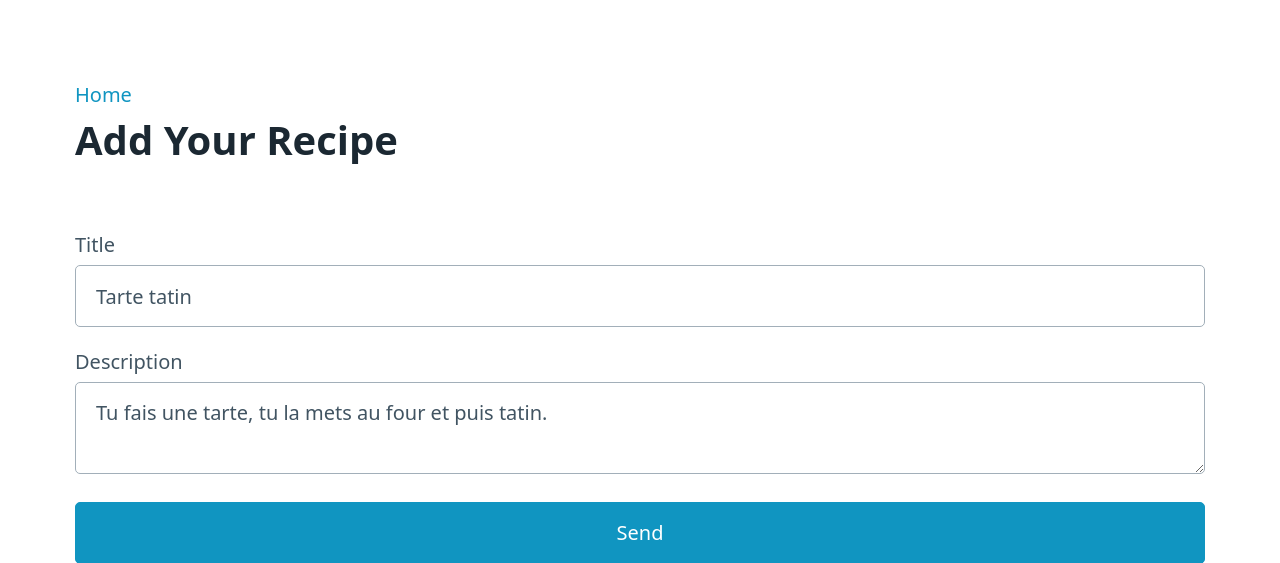
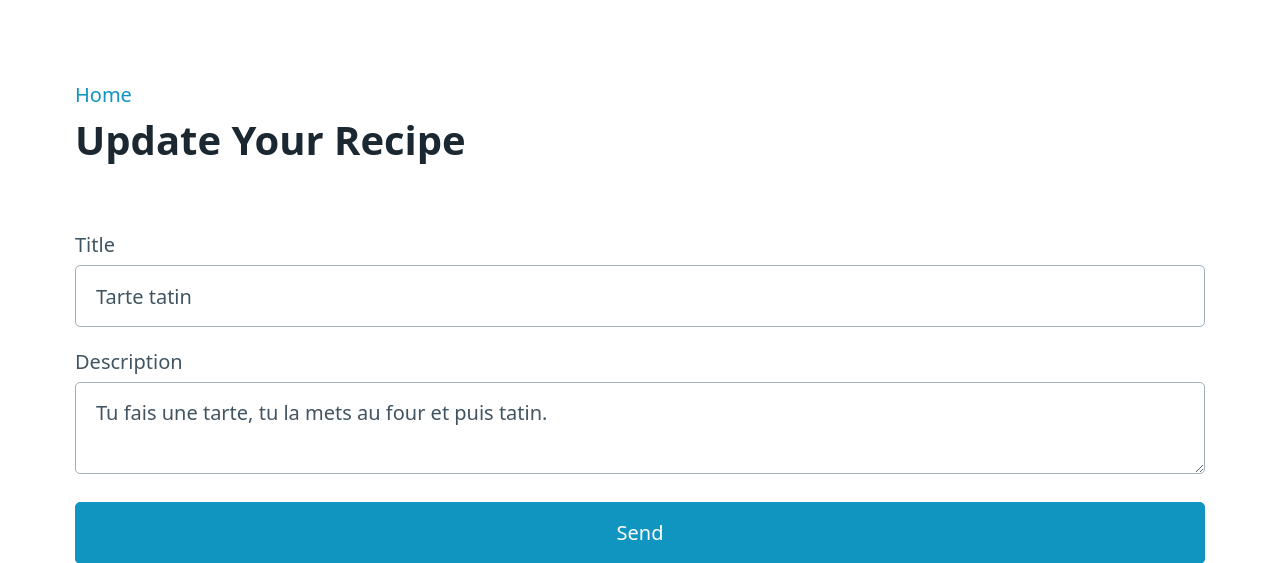
Before and after one commit to styvens-w/WCS---Marmiwild, a PHP site: page /update?id=1 in a window 1280 px wide. Shown: the top 563 px of the page. Run offline with PHP 8.4, Linux system fonts and the light colour scheme; data comes from the database, SQL or seed files in the repository; a stand-in replaces the project's code that opens the database connection; some libraries are stand-ins or nearby versions.

Commit message:
Done episode 3

```diff
--- a/src/controllers/RecipeController.php
+++ b/src/controllers/RecipeController.php
@@ -58,6 +58,8 @@ class RecipeController
             }
         }
 
+        $action = 'Add';
+
         // Generate the web page
         require __DIR__ . '/../views/form.php';
     }
@@ -90,6 +92,8 @@ class RecipeController
                 header('Location: /');
             }
         }
+
+        $action = 'Update';
 
         // Generate the web page
         require __DIR__ . '/../views/form.php';
--- a/src/views/form.php
+++ b/src/views/form.php
@@ -9,7 +9,7 @@
 <body>
 <main class="container">
     <a href="/">Home</a>
-    <h1>Add Your Recipe</h1>
+    <h1><?= $action ?> Your Recipe</h1>
 
     <?php foreach ($errors as $error) : ?>
         <p><?= $error ?></p>
```
